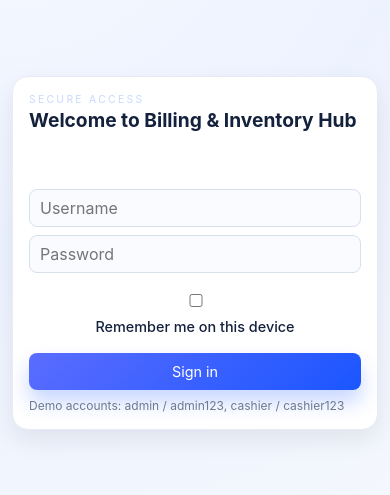
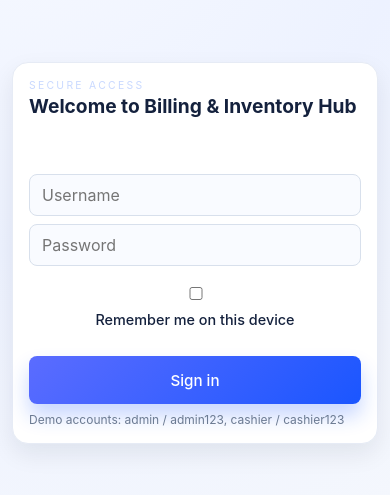
Before and after one commit to waseem96525/Billing-Inventory-Hub, a website: page index.html in a window 390 px wide. Shown: the part 169-664 px from the top of the page. Drawn offline with Linux system fonts and the light colour scheme; no server answers.

Commit message:
Add files via upload

```diff
--- a/styles.css
+++ b/styles.css
@@ -192,6 +192,13 @@ label span { font-size: 0.9rem; font-weight: 500; color: #14213d; }
   color: #d14343;
   font-size: 0.95rem;
 }
+.stack-form button.primary {
+  min-height: 44px;
+  width: 100%;
+  font-size: 1rem;
+  font-weight: 500;
+  touch-action: manipulation;
+}
 .ghost-btn {
   background: rgba(255,255,255,0.16);
   color: white;
@@ -246,6 +253,10 @@ label span { font-size: 0.9rem; font-weight: 500; color: #14213d; }
   button { padding: 9px 12px; font-size: 0.95rem; }
   .login-card { width: 100%; padding: 20px; border-radius: 20px; }
   .login-card h2 { font-size: 1.3rem; }
+  .login-screen { padding: 16px; }
+  .login-card input, .login-card select { font-size: 16px; }
+  .login-copy { margin-bottom: 14px; }
+  .stack-form button.primary { min-height: 48px; margin-top: 8px; }
   .panel-header { flex-direction: column; }
   .table-wrap { overflow-x: auto; -webkit-overflow-scrolling: touch; }
 }
@@ -286,6 +297,10 @@ label span { font-size: 0.9rem; font-weight: 500; color: #14213d; }
   .login-card { padding: 16px; border-radius: 16px; box-shadow: 0 10px 25px rgba(15, 23, 42, 0.08); }
   .login-card h2 { font-size: 1.2rem; margin-bottom: 6px; }
   .login-copy { margin-bottom: 12px; }
+  .login-card input, .login-card select { font-size: 16px; padding: 10px 12px; }
+  .login-card label { gap: 8px; margin: 12px 0; }
+  .login-form { gap: 10px; }
+  .stack-form button.primary { min-height: 48px; width: 100%; margin-top: 10px; font-size: 0.95rem; }
   .action-row { gap: 6px; margin-top: 10px; }
   .action-row button { padding: 8px 10px; font-size: 0.85rem; }
   .report-grid { grid-template-columns: 1fr; gap: 8px; margin-top: 8px; }
```
